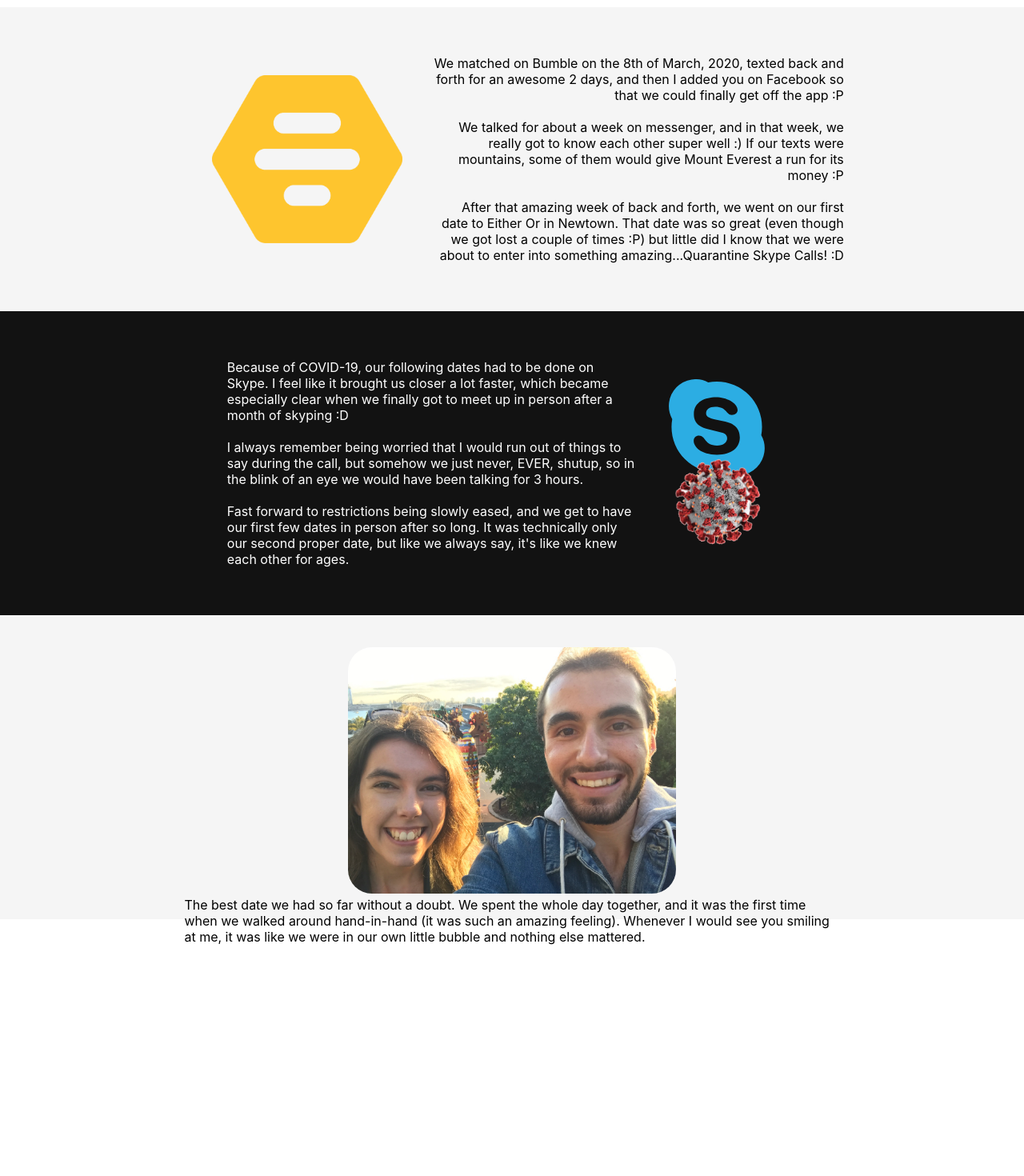
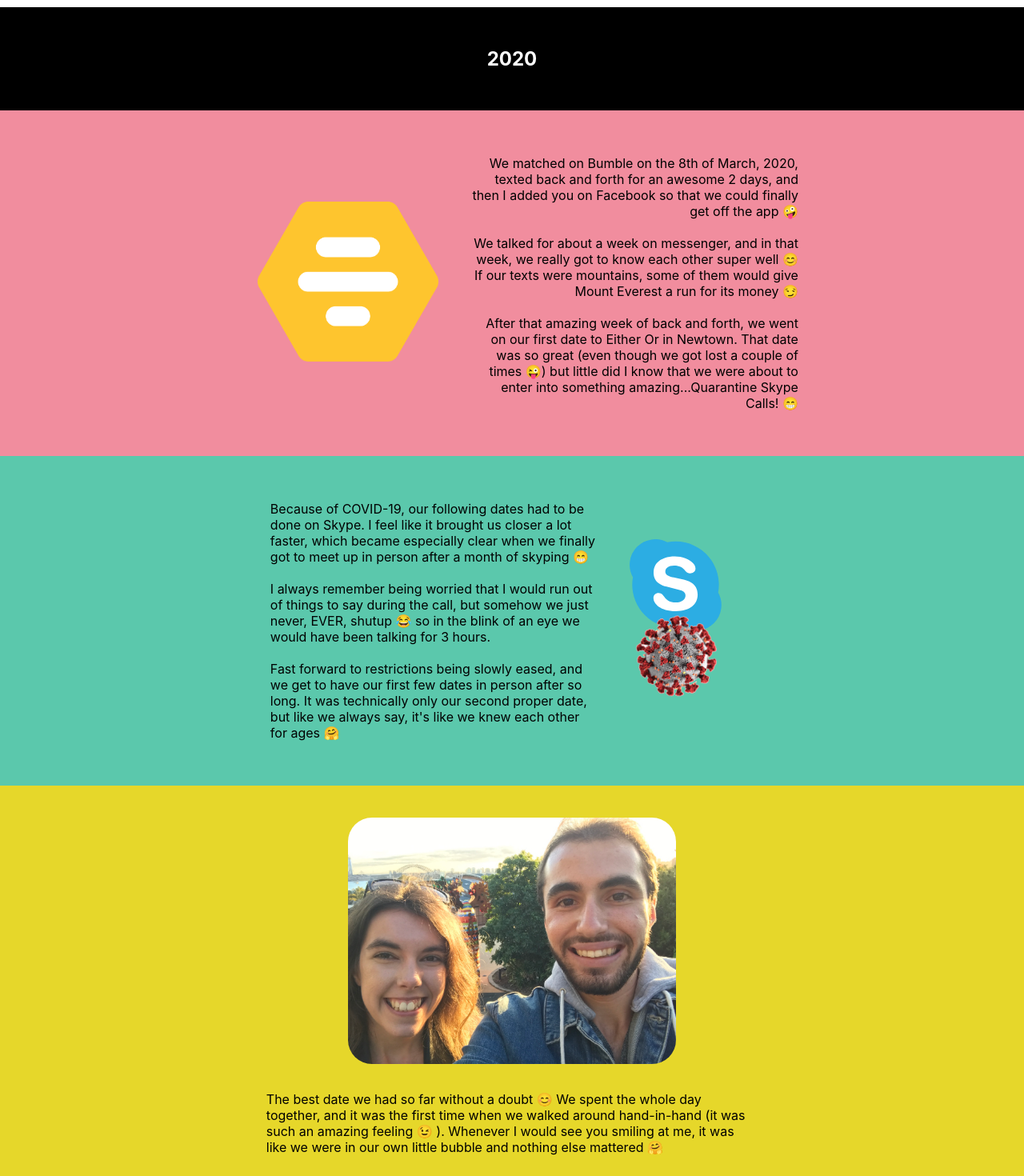
Before and after one commit to italiaiello/story-so-far, a React (Create React App) app: page / in a window 1280 px wide. Shown: the part 60-1530 px from the top of the page at 80% size. Before the commit the page ends 1241 px from the top, so only its background shows below. Built offline with nearby package versions, Linux system fonts and the light colour scheme.

Commit message:
changed color scheme

```diff
--- a/src/App.css
+++ b/src/App.css
@@ -19,6 +19,36 @@ p {
   text-align: right;
 }
 
+h2 {
+  padding: 50px 0;
+  background-color: black;
+  color: white;
+  margin-bottom: 0;
+}
+
+.step-blue {
+  /* background-color: #375e97; */
+  background-color: #98dbc6;
+  color: white
+}
+
+.step-red {
+  /* background-color: #fb6542; */
+  background-color: #5bc8ac;
+  color: black
+}
+
+.step-yellow {
+  /* background-color: #ffbb00; */
+  background-color: #e6d72a;
+}
+
+.step-green {
+  /* background-color: #3f681c; */
+  background-color: #f18d9e;
+
+}
+
 /* Start Screen */
 
 .errorMessage {
@@ -29,17 +59,11 @@ p {
 
 .stepContainer {
   padding: 40px 0;
-  background-color: rgb(245, 245, 245);
-}
-
-.stepContainer:nth-child(odd) {
-  background-color: #121212;
-  color: white;
 }
 
 .step, .step-column {
   width: 80%;
-  height: 300px;
+  min-height: 300px;
   margin: 0 auto;
 }
 
@@ -50,7 +74,7 @@ p {
 }
 
 .step-column p {
-  width: 80%;
+  width: 60%;
   margin: 0 auto;
 }
 
@@ -61,17 +85,18 @@ p {
 
 .imageContainer img {
   width: auto;
-  height: 100%;
+  height: 200px;
 }
 
 .description {
-  width: 50%;
+  width: 40%;
 }
 
 #zooImage {
   width: 40%;
   height: auto;
   margin: 0 auto;
+  margin-bottom: 30px
 }
 
 #zooImage img {
--- /dev/null
+++ b/src/components/Emoji/Emoji.js
@@ -0,0 +1,14 @@
+import React from 'react';
+
+const Emoji = props => (
+    <span
+        className="emoji"
+        role="img"
+        aria-label={props.label ? props.label : ""}
+        aria-hidden={props.label ? "false" : "true"}
+    >
+        {props.symbol}
+    </span>
+)
+
+export default Emoji;
--- a/src/components/Message/Message.js
+++ b/src/components/Message/Message.js
@@ -1,65 +1,11 @@
 import React from 'react'
-import ZooImage from '../../images/zoo.JPG'
-import BumbleLogo from '../../images/bumbleLogo.png'
-import SkypeCovid from '../../images/skype-covid.svg'
+import Year2020 from '../Years/Year2020'
 
 const Message = () => {
     return (
         <section id="message">
             <h1>Our Story (So Far)</h1>
-            <article className="stepContainer">
-                <article id="bumble" className="step alignRight">
-                    <figure id="logo" className="imageContainer">
-                        <img src={BumbleLogo} alt="Bumble logo" />
-                    </figure>
-                    <p className="description">
-                        We matched on Bumble on the 8th of March, 2020, texted back and forth for an awesome 2 days, and then
-                        I added you on Facebook so that we could finally get off the app :P
-                        <br />
-                        <br />
-                        We talked for about a week on messenger, and in that week, we really got to know each other super well :)
-                        If our texts were mountains, some of them would give Mount Everest a run for its money :P
-                        <br />
-                        <br />
-                        After that amazing week of back and forth, we went on our first date to Either Or in Newtown. That date
-                        was so great (even though we got lost a couple of times :P) but little did I know that we were about to
-                        enter into something amazing...Quarantine Skype Calls! :D
-                    </p>
-                </article>
-            </article>
-            <article className="stepContainer">
-                <article id="skype-calls" className="step">
-                    <p className="description">
-                        Because of COVID-19, our following dates had to be done on Skype. I feel like it brought
-                        us closer a lot faster, which became especially clear when we finally got to
-                        meet up in person after a month of skyping :D
-                        <br />
-                        <br />
-                        I always remember being worried that I would run out of things to say during the call, but
-                        somehow we just never, EVER, shutup, so in the blink of an eye we would have been talking for
-                        3 hours.
-                        <br />
-                        <br />
-                        Fast forward to restrictions being slowly eased, and we get to have our first few dates in person after so
-                        long. It was technically only our second proper date, but like we always say, it's like we knew each other
-                        for ages.
-                    </p>
-                    <figure id="skype-covid" className="imageContainer">
-                        <img src={SkypeCovid} alt="Skype and Covid images combined" />
-                    </figure>
-                </article>
-            </article>
-            <article className="stepContainer">
-                <article className="step-column">
-                    <figure id="zooImage">
-                        <img src={ZooImage} alt="Us at the zoo" />
-                    </figure>
-                    <p>The best date we had so far without a doubt. We spent the whole day together, and it was the first time when
-                        we walked around hand-in-hand (it was such an amazing feeling). Whenever I would see you smiling at me,
-                        it was like we were in our own little bubble and nothing else mattered.
-                    </p>
-                </article>
-            </article>
+            <Year2020 />
         </section>
     )
 }
--- /dev/null
+++ b/src/components/Years/Year2020.js
@@ -0,0 +1,69 @@
+import React from 'react'
+import Emoji from '../Emoji/Emoji'
+import ZooImage from '../../images/zoo.JPG'
+import BumbleLogo from '../../images/bumbleLogo.svg'
+import SkypeCovid from '../../images/skype-covid.svg'
+
+const Year2020 = () => {
+    return (
+        <section>
+            <h2 className="year">2020</h2>
+            <article className="stepContainer step-green">
+                <article id="bumble" className="step alignRight">
+                    <figure id="logo" className="imageContainer">
+                        <img src={BumbleLogo} alt="Bumble logo" />
+                    </figure>
+                    <p className="description">
+                        We matched on Bumble on the 8th of March, 2020, texted back and forth for an awesome 2 days, and then
+                        I added you on Facebook so that we could finally get off the app <Emoji symbol="🤪" />
+                        <br />
+                        <br />
+                        We talked for about a week on messenger, and in that week, we really got to know each other super well
+                        <Emoji symbol=" 😊 " />  If our texts were mountains, some of them would give Mount Everest a run for its
+                        money <Emoji symbol="😏" />
+                        <br />
+                        <br />
+                        After that amazing week of back and forth, we went on our first date to Either Or in Newtown. That date
+                        was so great (even though we got lost a couple of times <Emoji symbol="😜" />) but little did I know that we were about to
+                        enter into something amazing...Quarantine Skype Calls! <Emoji symbol="😁" />
+                    </p>
+                </article>
+            </article>
+            <article className="stepContainer step-red">
+                <article id="skype-calls" className="step">
+                    <p className="description">
+                        Because of COVID-19, our following dates had to be done on Skype. I feel like it brought
+                        us closer a lot faster, which became especially clear when we finally got to
+                        meet up in person after a month of skyping <Emoji symbol="😁" />
+                        <br />
+                        <br />
+                        I always remember being worried that I would run out of things to say during the call, but
+                        somehow we just never, EVER, shutup <Emoji symbol=" 😂 " /> so in the blink of an eye we would have been talking for
+                        3 hours.
+                        <br />
+                        <br />
+                        Fast forward to restrictions being slowly eased, and we get to have our first few dates in person after so
+                        long. It was technically only our second proper date, but like we always say, it's like we knew each other
+                        for ages <Emoji symbol=" 🤗 " />
+                    </p>
+                    <figure id="skype-covid" className="imageContainer">
+                        <img src={SkypeCovid} alt="Skype and Covid images combined" />
+                    </figure>
+                </article>
+            </article>
+            <article className="stepContainer step-yellow">
+                <article className="step-column">
+                    <figure id="zooImage" className="imageContainer">
+                        <img src={ZooImage} alt="Us at the zoo" />
+                    </figure>
+                    <p>The best date we had so far without a doubt <Emoji symbol=" 😊" /> We spent the whole day together, and it was the first time when
+                        we walked around hand-in-hand (it was such an amazing feeling <Emoji symbol=" 😉 " />). Whenever I would see you smiling at me,
+                        it was like we were in our own little bubble and nothing else mattered <Emoji symbol=" 🤗 " />
+                    </p>
+                </article>
+            </article>
+        </section>
+    )
+}
+
+export default Year2020
```
Also changed, not shown: src/images/bumbleLogo.svg (added), src/images/skype-covid.svg.
